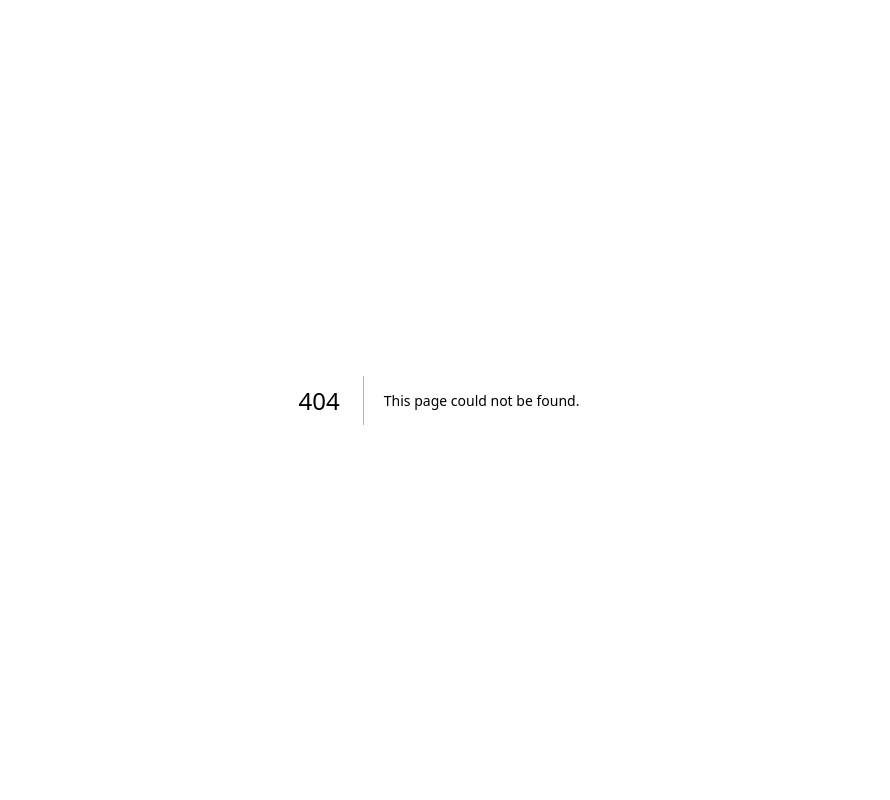
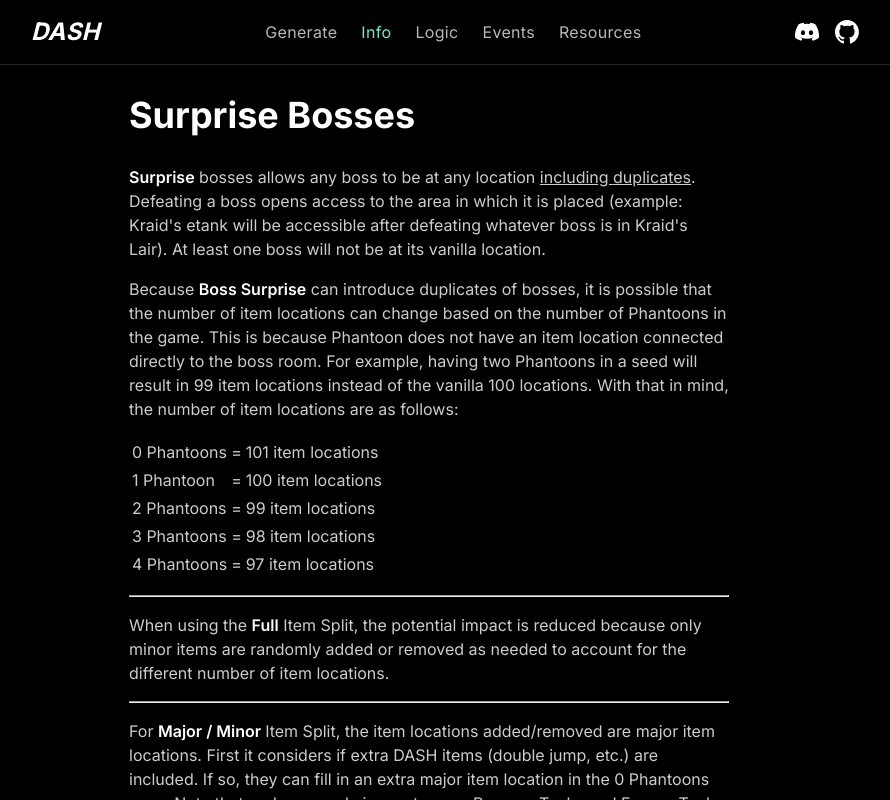
Before and after one commit to dashrando/dash-randomizer, a Next.js app in the folder apps/web/: page /info/surprise in a window 1280 px wide. Before the commit this address had no page. Shown: the whole page, without its empty margins (201-1091 px from the left). Built offline with nearby package versions, Linux system fonts and the light colour scheme; no server answers.

Commit message:
surprise bosses docs

```diff
--- a/apps/web/app/info/page.tsx
+++ b/apps/web/app/info/page.tsx
@@ -20,6 +20,11 @@ const InfoArticles: InfoArticle[] = [
     title: 'About',
     href: '/info/about',
     description: 'Learn about DASH.',
+  },
+  {
+    title: 'Surprise Bosses',
+    href: '/info/surprise',
+    description: 'Surprise Bosses is a boss randomization mode allowing duplicates.',
   },
   {
     title: 'DASH: Recall',
--- a/apps/web/app/info/settings/page.tsx
+++ b/apps/web/app/info/settings/page.tsx
@@ -308,6 +308,7 @@ export default function SettingsInfoPage() {
               <p>
                 <strong>Surprise</strong> bosses allows any boss to be at any location <u>including duplicates</u>. Defeating a boss opens access to the area in which it is placed (example: Kraid&apos;s etank will be accessible after defeating whatever boss is in Kraid&apos;s Lair). At least one boss will not be at its vanilla location.
               </p>
+              <p><a href="/info/surprise">More info on Surprise Bosses</a></p>
             </li>
             {/*<li>
               <p style={{ marginBottom: 0 }}>
--- /dev/null
+++ b/apps/web/app/info/surprise/page.module.css
@@ -0,0 +1,10 @@
+.col_a {
+  padding-left: var(--spacer-2x);
+  padding-right: var(--spacer-2x);
+}
+
+.col_c {
+  padding-top: var(--spacer-2x);
+  padding-bottom: var(--spacer-2x);
+  max-width: 350px;
+}
--- /dev/null
+++ b/apps/web/app/info/surprise/page.tsx
@@ -0,0 +1,187 @@
+import { Wrapper } from '@/app/components/wrapper'
+import styles from '../info.module.css'
+import pageStyles from "./page.module.css"
+
+export default function SurpriseInfoPage() {
+  return (
+    <Wrapper>
+      <div style={{ maxWidth: "620px", margin: "0 auto" }}>
+        <article className={styles.article}>
+          <h1 className={styles.headline}>Surprise Bosses</h1>
+          <p>
+            <strong>Surprise</strong> bosses allows any boss to be at any
+            location <u>including duplicates</u>. Defeating a boss opens access
+            to the area in which it is placed (example: Kraid&apos;s etank will
+            be accessible after defeating whatever boss is in Kraid&apos;s
+            Lair). At least one boss will not be at its vanilla location.
+          </p>
+          <p>
+            Because <strong>Boss Surprise</strong> can introduce duplicates of
+            bosses, it is possible that the number of item locations can change
+            based on the number of Phantoons in the game. This is because
+            Phantoon does not have an item location connected directly to the
+            boss room. For example, having two Phantoons in a seed will result
+            in 99 item locations instead of the vanilla 100 locations. With that
+            in mind, the number of item locations are as follows:
+          </p>
+
+          <p>
+            <table>
+              <thead></thead>
+              <tbody>
+                <tr>
+                  <td>0 Phantoons</td>
+                  <td>=</td>
+                  <td>101 item locations</td>
+                </tr>
+                <tr>
+                  <td>1 Phantoon </td>
+                  <td>=</td>
+                  <td>100 item locations</td>
+                </tr>
+                <tr>
+                  <td>2 Phantoons </td>
+                  <td>=</td>
+                  <td>99 item locations</td>
+                </tr>
+                <tr>
+                  <td>3 Phantoons </td>
+                  <td>=</td>
+                  <td>98 item locations</td>
+                </tr>
+                <tr>
+                  <td>4 Phantoons </td>
+                  <td>=</td>
+                  <td>97 item locations</td>
+                </tr>
+              </tbody>
+            </table>
+          </p>
+          <hr />
+          <p>
+            When using the <strong>Full</strong> Item Split, the potential impact is reduced
+            because only minor items are randomly added or removed as needed to
+            account for the different number of item locations.
+          </p>
+          <hr />
+          <p>
+            For <strong>Major / Minor </strong>Item Split, the item locations added/removed are
+            major item locations. First it considers if extra DASH items (double
+            jump, etc.) are included. If so, they can fill in an extra major
+            item location in the 0 Phantoons case. Note that under normal
+            circumstances, Reserve Tanks and Energy Tanks are dropped when extra
+            DASH items are included, which can also play into the items in the
+            major pool.
+          </p>
+
+          <p>
+            If there are no extra DASH items, here is the breakdown of how the
+            major item pool changes based on the different number of Phantoons:
+          </p>
+
+          <p>
+            <table>
+              <thead></thead>
+              <tbody>
+                <tr>
+                  <td className={pageStyles.col_a}>0 Phantoons</td>
+                  <td className={pageStyles.col_a}>101 locations</td>
+                  <td>1 Super Pack added as a Major</td>
+                </tr>
+                <tr>
+                  <td className={pageStyles.col_a}>1 Phantoon</td>
+                  <td className={pageStyles.col_a}>100 locations</td>
+                  <td>No Change</td>
+                </tr>
+                <tr>
+                  <td className={pageStyles.col_a}>2 Phantoons </td>
+                  <td className={pageStyles.col_a}>99 locations</td>
+                  <td>1 Reserve Tank removed</td>
+                </tr>
+                <tr>
+                  <td className={pageStyles.col_a}>3 Phantoons</td>
+                  <td className={pageStyles.col_a}>98 locations</td>
+                  <td>2 Reserve Tanks removed</td>
+                </tr>
+                <tr>
+                  <td className={pageStyles.col_a}>4 Phantoons </td>
+                  <td className={pageStyles.col_a}>97 locations</td>
+                  <td>2 Reserve Tanks & 1 Energy Tank removed</td>
+                </tr>
+              </tbody>
+            </table>
+          </p>
+
+          <p>
+              <u>NOTE</u>: All items in the Major Item pool can be placed at any major
+              item location, not just at boss locations. This means that when
+              there are 0 Phantoons in a seed, the “major super missile pack”
+              can appear at any major location, not just in the boss room
+              locations. If you are playing a <strong>Major / Minor</strong> seed and find a
+              super missile at a major location, that is an indication that the
+              “Boss Locations” setting is guaranteed to be “Surprise” and that
+              there will not be a Phantoon in that seed.
+          </p>
+          <hr />
+          <p>
+            For <strong>Chozo</strong> Item Split, the item locations are chozo item locations.
+            There are normally 25 chozo item locations but that is also impacted
+            by the number of Phantoons.
+          </p>
+
+          <p>
+            Considerations:
+            <ul>
+            <li>Extra DASH items are not placed at chozo item
+            locations </li><li>In the current implementation, <u>at least 1 Phantoon</u> will be
+            present in <i>Chozo Surprise</i> seeds. Having 0 Phantoons requires adding
+            an extra item to the Chozo pool, and we chose not to do this
+            initially. We are open to player feedback about potential changes to
+            this choice in the future.</li>
+            </ul>
+          </p>
+
+          <p>
+            <table>
+              <thead></thead>
+              <tbody>
+                <tr>
+                  <td className={pageStyles.col_a}>1 Phantoon</td>
+                  <td className={pageStyles.col_a}>25 locations</td>
+                  <td className={pageStyles.col_c}>No Change</td>
+                </tr>
+                <tr>
+                  <td className={pageStyles.col_a}>2 Phantoons </td>
+                  <td className={pageStyles.col_a}>24 locations</td>
+                  <td className={pageStyles.col_c}>Chozo Reserve placed at non-chozo location</td>
+                </tr>
+                <tr>
+                  <td className={pageStyles.col_a}>3 Phantoons</td>
+                  <td className={pageStyles.col_a}>23 locations</td>
+                  <td className={pageStyles.col_c}>Chozo Reserve and 1 Chozo Missile
+            Pack placed at non-chozo locations</td>
+                </tr>
+                <tr>
+                  <td className={pageStyles.col_a}>4 Phantoons </td>
+                  <td className={pageStyles.col_a}>22 locations</td>
+                  <td className={pageStyles.col_c}>Chozo Reserve, 1 Chozo Missile Pack, and 1 Chozo Super
+            Pack placed at non-chozo locations</td>
+                </tr>
+              </tbody>
+            </table>
+          </p>
+
+          <p>
+            <u>NOTE</u>: We recognize that removing the missile pack and super missile
+            pack for the 3+ Phantoon cases technically makes it required to
+            gather non-Chozo minor items to finish the game due to the need to
+            break Mother Brain’s glass. We chose this over moving other
+            “traditional” major items out of the Chozo Item pool. We are open to
+            player feedback about potential changes to this choice in the
+            future.
+          </p>
+        </article>
+      </div>
+    </Wrapper>
+  );
+}
```
